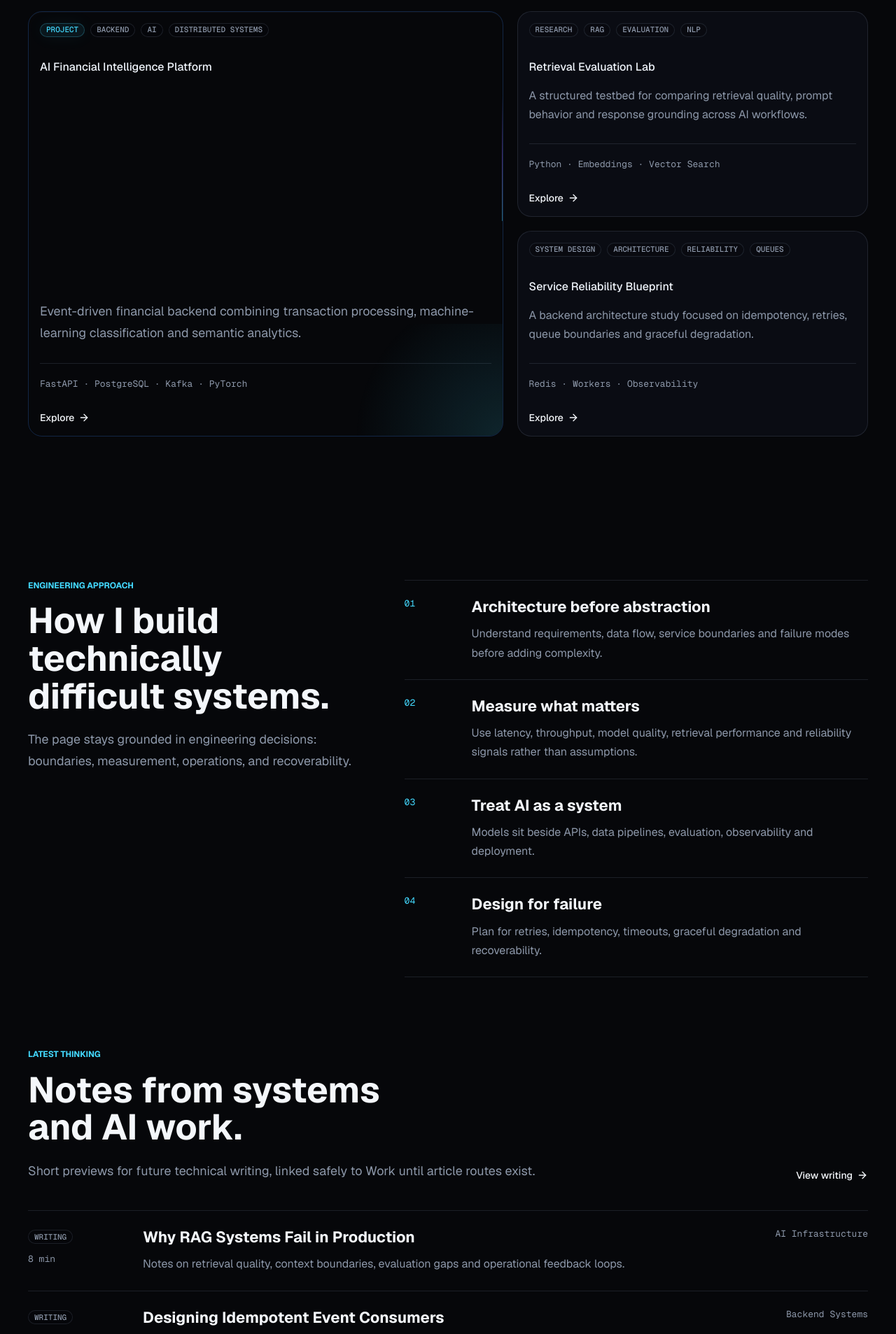
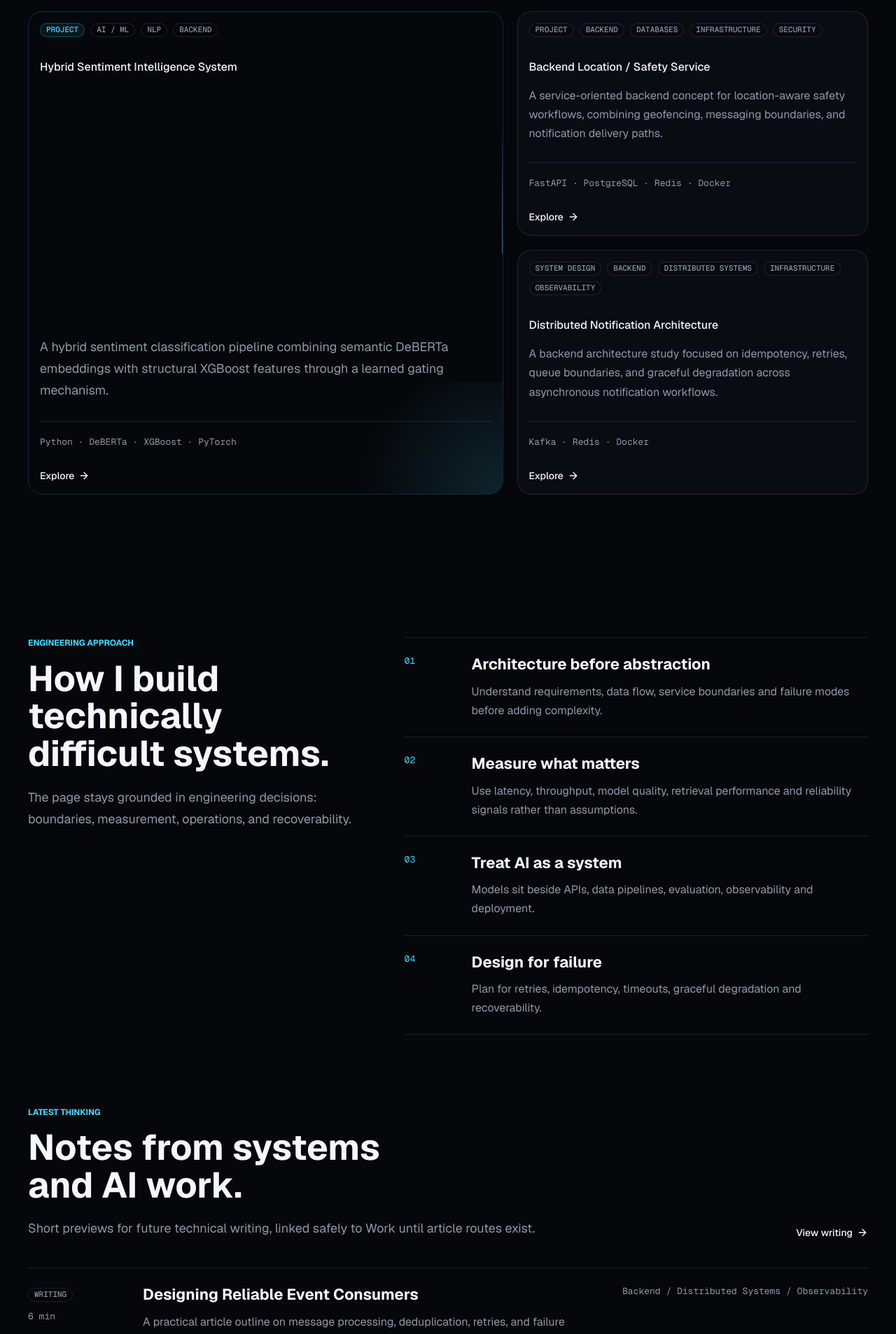
Before and after one commit to chetancrs7/portfolio, a Next.js app: page / in a window 1280 px wide. Shown: the part 2240-4147 px from the top of the page at 70% size. Built offline with nearby package versions, Linux system fonts and the light colour scheme.

Commit message:
refactor: ✅ migrate homepage work data

```diff
--- a/src/components/sections/home/featured-work.tsx
+++ b/src/components/sections/home/featured-work.tsx
@@ -6,11 +6,16 @@ import { PageContainer } from "@/components/layout/page-container";
 import { SectionHeading } from "@/components/sections/home/section-heading";
 import { Badge } from "@/components/ui/badge";
 import { Card, CardContent, CardHeader, CardTitle } from "@/components/ui/card";
-import { featuredWork } from "@/data/home";
+import {
+  getFeaturedWork,
+  technicalAreaLabels,
+  workTypeLabels,
+  type WorkItem,
+} from "@/content/work";
 import { cn } from "@/lib/utils";
 
 export function FeaturedWork() {
-  const [flagship, ...supportingWork] = featuredWork;
+  const [flagship, ...supportingWork] = getFeaturedWork().slice(0, 3);
 
   return (
     <section className="section-space pt-0">
@@ -29,7 +34,7 @@ export function FeaturedWork() {
           />
           <div className="grid gap-5">
             {supportingWork.map((item) => (
-              <FeaturedWorkCard item={item} key={item.title} />
+              <FeaturedWorkCard item={item} key={item.slug} />
             ))}
           </div>
         </div>
@@ -38,7 +43,10 @@ export function FeaturedWork() {
   );
 }
 
-type FeaturedWorkItem = (typeof featuredWork)[number];
+type FeaturedWorkItem = Pick<
+  WorkItem,
+  "areas" | "slug" | "summary" | "technologies" | "title" | "type"
+>;
 
 function FeaturedWorkCard({
   className,
@@ -63,10 +71,12 @@ function FeaturedWorkCard({
       {large ? <FlagshipBorderBeam /> : null}
       <CardHeader>
         <div className="mb-7 flex flex-wrap items-center gap-2">
-          <Badge variant={large ? "status" : "outline"}>{item.type}</Badge>
+          <Badge variant={large ? "status" : "outline"}>
+            {workTypeLabels[item.type]}
+          </Badge>
           {item.areas.map((area) => (
             <Badge key={area} variant="outline">
-              {area}
+              {technicalAreaLabels[area]}
             </Badge>
           ))}
         </div>
@@ -84,11 +94,11 @@ function FeaturedWorkCard({
           {item.summary}
         </p>
         <p className="type-mono border-border text-muted-foreground mt-7 border-t pt-5">
-          {item.technologies}
+          {item.technologies.join(" · ")}
         </p>
         <Link
           className="text-foreground hover:text-accent-cyan focus-visible:ring-ring/45 mt-7 inline-flex items-center gap-1.5 rounded-full text-sm font-medium transition-colors outline-none focus-visible:ring-3"
-          href={item.href}
+          href="/work"
         >
           Explore
           <ArrowRight
--- a/src/components/sections/home/latest-thinking.tsx
+++ b/src/components/sections/home/latest-thinking.tsx
@@ -4,9 +4,16 @@ import { ArrowRight } from "lucide-react";
 import { PageContainer } from "@/components/layout/page-container";
 import { SectionHeading } from "@/components/sections/home/section-heading";
 import { Badge } from "@/components/ui/badge";
-import { writingPreviews } from "@/data/home";
+import {
+  getWorkByType,
+  getWritingReadingTime,
+  technicalAreaLabels,
+  workTypeLabels,
+} from "@/content/work";
 
 export function LatestThinking() {
+  const writingPreviews = getWorkByType("writing").slice(0, 3);
+
   return (
     <section className="section-space pt-0">
       <PageContainer>
@@ -29,13 +36,13 @@ export function LatestThinking() {
           {writingPreviews.map((item) => (
             <Link
               className="group border-border hover:bg-muted/20 focus-visible:ring-ring/45 grid gap-5 border-b py-6 transition-colors outline-none last:border-b-0 focus-visible:ring-3 sm:grid-cols-[9rem_1fr_auto]"
-              href={item.href}
-              key={item.title}
+              href="/work"
+              key={item.slug}
             >
               <div>
-                <Badge variant="outline">{item.type}</Badge>
+                <Badge variant="outline">{workTypeLabels[item.type]}</Badge>
                 <p className="type-mono text-muted-foreground mt-3">
-                  {item.readingTime}
+                  {getWritingReadingTime(item)}
                 </p>
               </div>
               <div>
@@ -43,11 +50,13 @@ export function LatestThinking() {
                   {item.title}
                 </h3>
                 <p className="type-body text-muted-foreground mt-3 max-w-3xl">
-                  {item.description}
+                  {item.summary}
                 </p>
               </div>
               <p className="type-mono text-muted-foreground sm:text-right">
-                {item.category}
+                {item.areas
+                  .map((area) => technicalAreaLabels[area])
+                  .join(" / ")}
               </p>
             </Link>
           ))}
--- a/src/data/home.ts
+++ b/src/data/home.ts
@@ -78,39 +78,6 @@ export const engineeringFocusAreas = [
   },
 ] as const;
 
-export const featuredWork = [
-  {
-    title: "AI Financial Intelligence Platform",
-    type: "Project",
-    summary:
-      "Event-driven financial backend combining transaction processing, machine-learning classification and semantic analytics.",
-    areas: ["Backend", "AI", "Distributed Systems"],
-    technologies: "FastAPI · PostgreSQL · Kafka · PyTorch",
-    href: "/work",
-    emphasis: "flagship",
-  },
-  {
-    title: "Retrieval Evaluation Lab",
-    type: "Research",
-    summary:
-      "A structured testbed for comparing retrieval quality, prompt behavior and response grounding across AI workflows.",
-    areas: ["RAG", "Evaluation", "NLP"],
-    technologies: "Python · Embeddings · Vector Search",
-    href: "/work",
-    emphasis: "standard",
-  },
-  {
-    title: "Service Reliability Blueprint",
-    type: "System Design",
-    summary:
-      "A backend architecture study focused on idempotency, retries, queue boundaries and graceful degradation.",
-    areas: ["Architecture", "Reliability", "Queues"],
-    technologies: "Redis · Workers · Observability",
-    href: "/work",
-    emphasis: "standard",
-  },
-] as const;
-
 export const engineeringPrinciples = [
   {
     index: "01",
@@ -138,36 +105,6 @@ export const engineeringPrinciples = [
   },
 ] as const;
 
-export const writingPreviews = [
-  {
-    type: "Writing",
-    title: "Why RAG Systems Fail in Production",
-    description:
-      "Notes on retrieval quality, context boundaries, evaluation gaps and operational feedback loops.",
-    category: "AI Infrastructure",
-    readingTime: "8 min",
-    href: "/work",
-  },
-  {
-    type: "Writing",
-    title: "Designing Idempotent Event Consumers",
-    description:
-      "A practical look at message processing, deduplication, retries and failure recovery.",
-    category: "Backend Systems",
-    readingTime: "6 min",
-    href: "/work",
-  },
-  {
-    type: "Writing",
-    title: "Scaling Backend APIs Beyond One Instance",
-    description:
-      "Service boundaries, shared state, caching and observability for growing API systems.",
-    category: "Distributed Systems",
-    readingTime: "7 min",
-    href: "/work",
-  },
-] as const;
-
 export const experiencePreview = [
   {
     area: "Backend Engineering",
```
